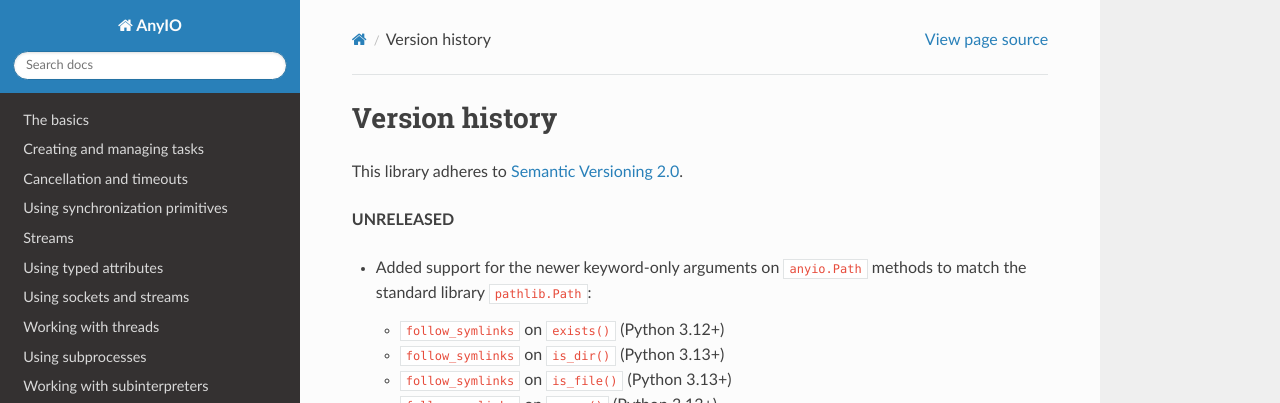
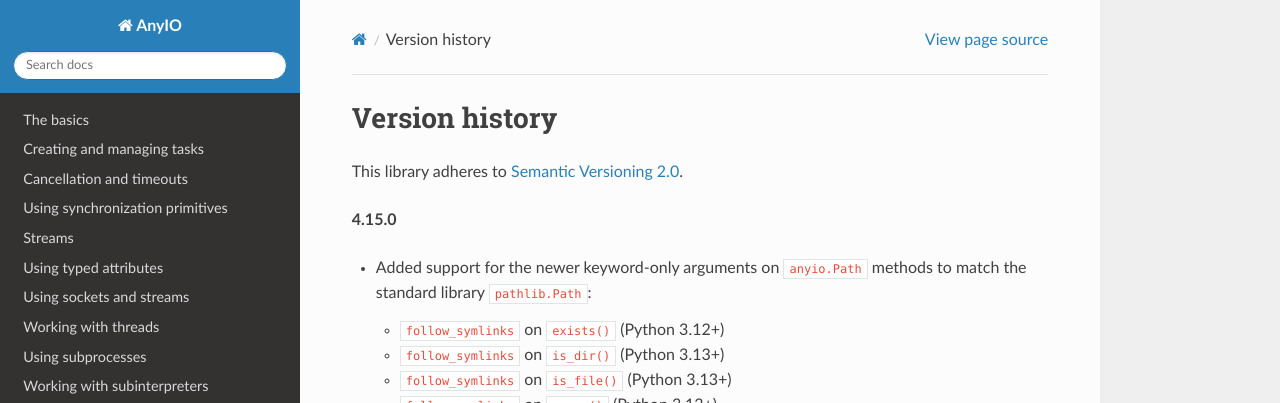
Before and after one commit to agronholm/anyio, a Sphinx documentation site: the page built from docs/versionhistory.rst, in a window 1280 px wide and 900 px high. Shown: the top 403 px of the window. Built offline with Sphinx 7.4.7 and the Read the Docs theme 3.1.0, drawn with Linux system fonts in a browser that asks for light colours; the version number could not be read and is left out.

Commit message:
Bumped up the version

```diff
--- a/docs/versionhistory.rst
+++ b/docs/versionhistory.rst
@@ -3,7 +3,7 @@ Version history
 
 This library adheres to `Semantic Versioning 2.0 <http://semver.org/>`_.
 
-**UNRELEASED**
+**4.15.0**
 
 - Added support for the newer keyword-only arguments on ``anyio.Path`` methods to match
   the standard library ``pathlib.Path``:
```
